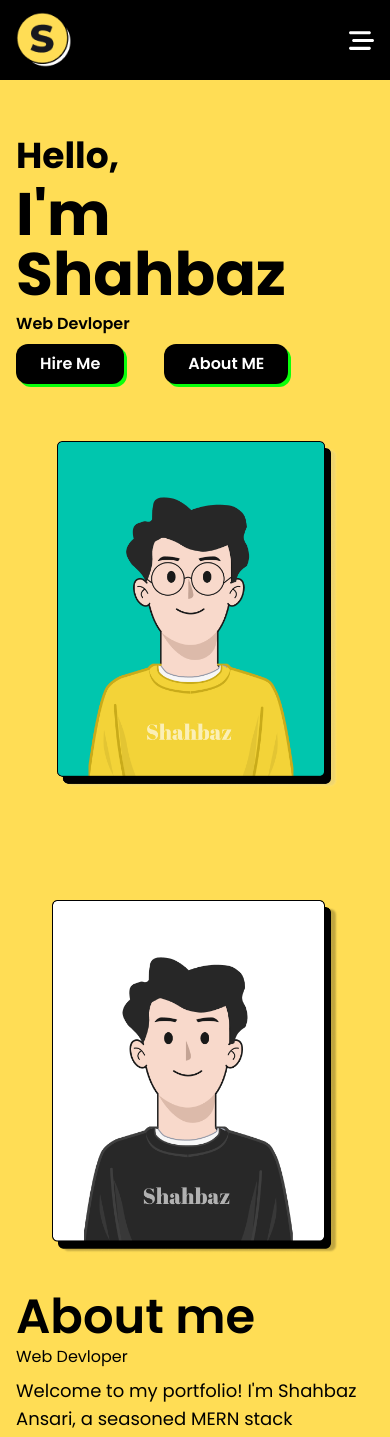
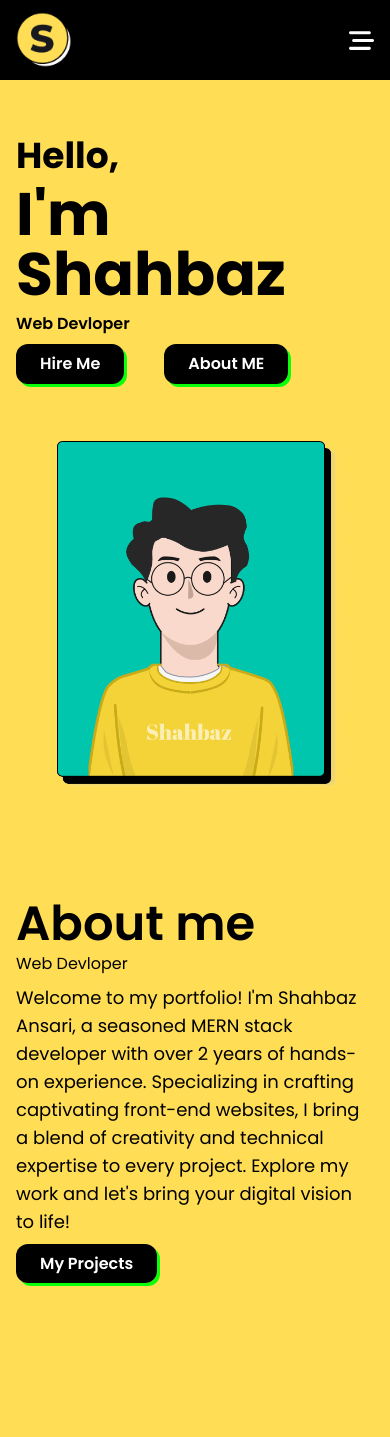
Before and after one commit to Shahbaz187/portfolio-frontend, a React (Vite) app: page / in a window 390 px wide. Shown: the top 1437 px of the page. Built offline with nearby package versions, Linux system fonts and the light colour scheme.

Commit message:
remove about img

```diff
--- a/src/Components/Landingpage.jsx
+++ b/src/Components/Landingpage.jsx
@@ -1,10 +1,6 @@
 import React from 'react'
-import Home from "./Home";
 import Navbar from "./Navbar";
-import About from "./About";
 import Contact from "./Contact";
-import Reviews from "./Reviews";
-import Projects from "./Projects";
 import { FaStar } from "react-icons/fa";
 import { FaStarHalf } from "react-icons/fa";
 import { animate, motion } from "framer-motion";
@@ -84,13 +80,13 @@ const Landingpage = () => {
       </section>
 
       {/* ------- ABOUT ------- */}
-      <section className="container flex  h-[calc(100vh-80px)] w-full flex-col items-center justify-between gap-10 py-14 pb-14 md:flex-row">
+      <section className="container flex  w-full flex-col items-center justify-between gap-10 py-14 pb-14 md:flex-row">
         <motion.div
           variants={fadeInIp}
           initial={{ opacity: 0, x: -100 }}
           animate={{ opacity: 1, x: 0 }}
           transition={{ duration: 1.3 }}
-          className="flex-1"
+          className="flex-1 hidden md:block"
         >
           <img
             src="/avatar1.png"
```
